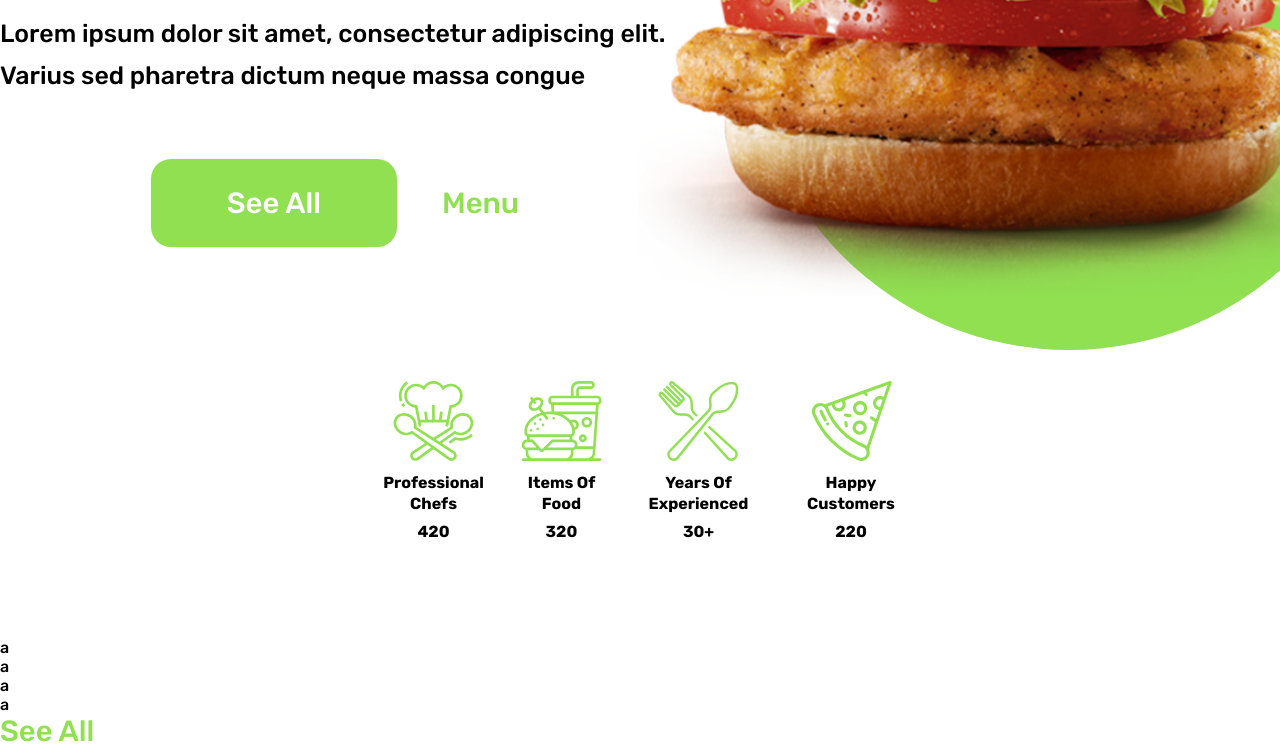
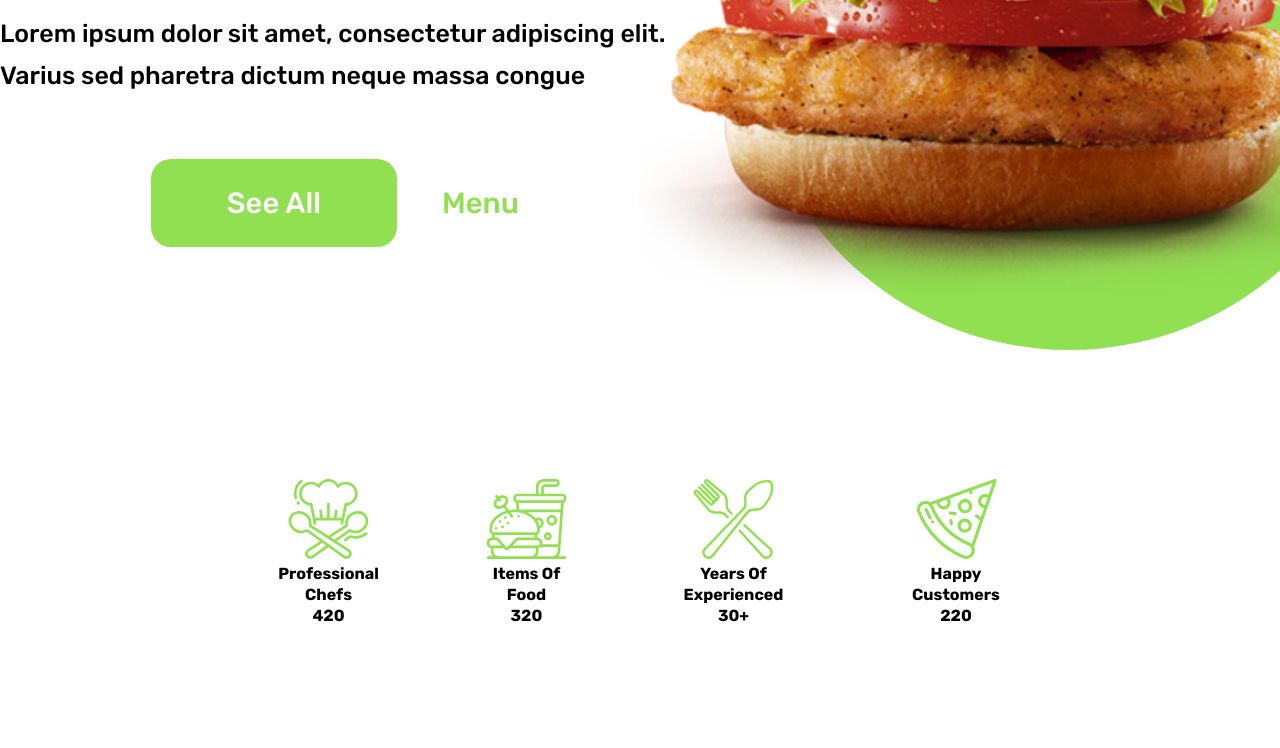
Before and after one commit to tcidrack/fast-food, a plain HTML site: page index.html in a window 1280 px wide. Shown: the part 462-1210 px from the top of the page. After the commit the page ends 1105 px from the top, so only its background shows below. Drawn offline with Linux system fonts and the light colour scheme.

Commit message:
ajusting the distance of elements

```diff
--- a/assets/styles/index.css
+++ b/assets/styles/index.css
@@ -162,12 +162,12 @@ main .burguer .price{
     justify-content: center;
     width: 100%;
     height: 18.7%;
-    margin: 100px 0;
+    grid-gap: 0 70px;
+    margin-top: 205px;
     fill: solid #fff;
 }
 
 .logo-chef-icons, .logo-burguer, .logo-cutlery, .logo-pizza, .text-icons {
-    padding: 7px;
     justify-self: center;
     text-align: center;
 }
--- a/index.html
+++ b/index.html
@@ -73,7 +73,7 @@
         </div>
     </div>
 
-    <div class="menu-ordering-options">
+    <!-- <div class="menu-ordering-options">
         <div class="opitions-table">
             <div>a</div>
             <div>a</div>
@@ -84,6 +84,6 @@
             <button class="btn button-options-table primary-color">See All</button>
         </div>
 
-    </div>
+    </div> -->
 </body>
 </html>
```
